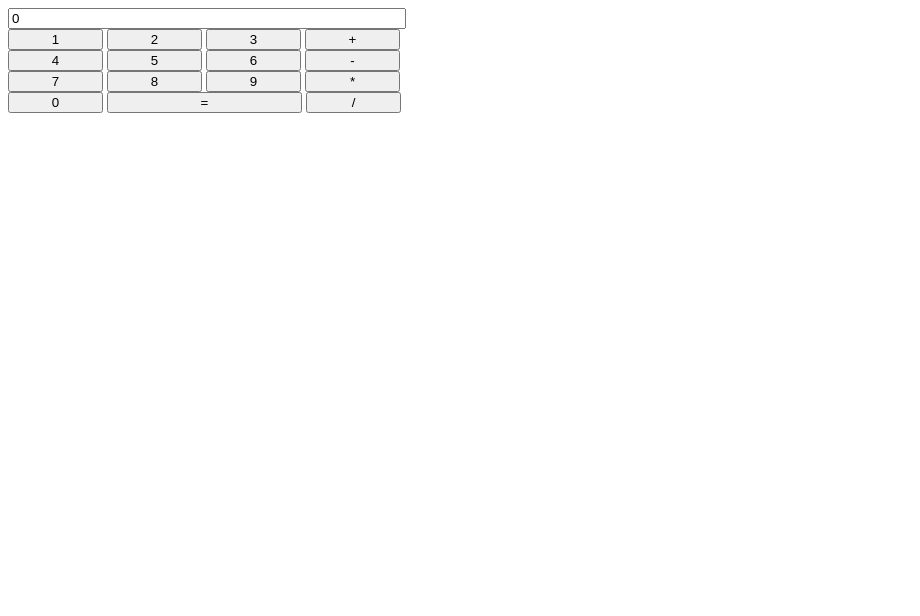
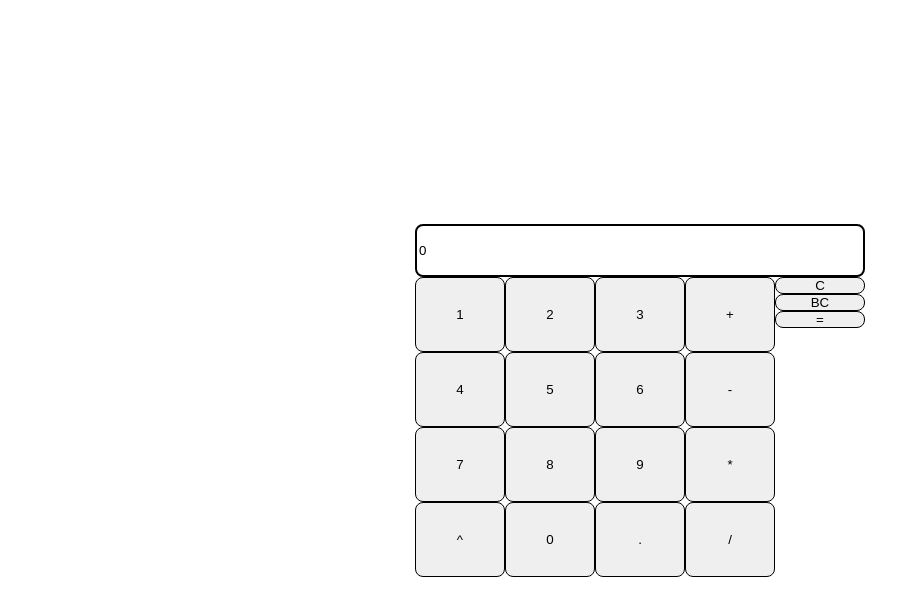
Before and after one commit to OdearOgy/gitTest, a plain HTML site: page index.html in a window 1280 px wide. Shown: the whole page, without its empty margins (0-920 px from the left). Drawn offline with Linux system fonts and the light colour scheme.

Commit message:
Add new features

```diff
--- a/index.html
+++ b/index.html
@@ -4,9 +4,12 @@
     <link rel="stylesheet" type="text/css" href="styles.css" />
   </head>
   <body>
+    <div class="main">
         <input id="expression-field" type="text" value="0" class="text" />
+    <div class="keypad">
+      <div class="numpad">
         <div class="button-group">
-      <button id="btn-1">1</button>
+          <button>1</button>
           <button>2</button>
           <button>3</button>
           <button>+</button>
@@ -24,9 +27,20 @@
           <button>*</button>
         </div>
         <div class="button-group">
+          <button id="power">^</button>
           <button>0</button>
+          <button>.</button>
+          <button>/</button>
+        </div>
+      </div>
+      <div class="opera">
+        <div class="button-group">
+          <button id="clear">C</button>
+          <button id="backspace">BC</button>
           <button class="long-button" id = "equals">=</button>
-      <button>/</button>
+        </div>
+      </div>
+    </div>
   </div>
   <script src="script.js" type="text/javascript"></script>
   </body>
--- a/script.js
+++ b/script.js
@@ -1,9 +1,18 @@
+const textField = document.getElementById("expression-field");
+const buttons = document.querySelectorAll(".button-group button");
+const equalsButton = document.getElementById("equals");
+const clearButton = document.getElementById("clear");
+const backSpace = document.getElementById("backspace");
+const powerFunc = document.getElementById("power");
+
+
 const calculateTerm = term => {
-  // let result = 0;
   let numbers = [];
   term.split("*").forEach(elm => {
     numbers = [ ...numbers, ...elm.split("/")]
   });
+
+
   let result = 1;
   numbers.forEach(currentNumber => {
     const splittedNumber = term.split(currentNumber)[0];
@@ -18,11 +27,14 @@ const calculateTerm = term => {
   return result;
 }
 
+
 const calculateResult = expression => {
   let terms = [];
 expression.split("+").forEach(elm => {
   terms = [ ...terms, ...elm.split("-")]
 });
+
+
 let result = 0;
 terms.forEach(currentTerm => {
   const splittedTerm = expression.split(currentTerm)[0];
@@ -36,16 +48,26 @@ terms.forEach(currentTerm => {
 })
 return result;
 }
-const button1 = document.getElementById("btn-1");
-const textField = document.getElementById("expression-field");
-const buttons = document.querySelectorAll('.button-group button:not(.long-button)');
-const equalsButton = document.getElementById("equals");
+
+
+backSpace.addEventListener("click", event => {
+  textField.value = textField.value.substring(0, textField.value.length - 1);
+})
+
+
+clearButton.addEventListener("click", event => {
+  textField.value = 0;
+})
+
+
 buttons.forEach(currentButton => {
   currentButton.addEventListener('click', event => {
+    if (!currentButton.id) {
     if (textField.value === '0') {
       textField.value = currentButton.innerText;
     } else {
       textField.value += currentButton.innerText;
+    }
     }
   })
 })
@@ -53,3 +75,5 @@ buttons.forEach(currentButton => {
 equalsButton.addEventListener("click", event => {
   textField.value = calculateResult(textField.value);
 })
+
+//add power function
--- a/styles.css
+++ b/styles.css
@@ -1,15 +1,62 @@
-.button-group {
-  width: 400px;
+html, body {
+  display: flex;
+  justify-content: center;
+  align-items: center;
+  /*flex-flow: column nowrap;*/
+  width: 100%;
+  height: 100%;
+}
+
+.main {
+  display: flex;
+  flex-direction: column;
+  width: 450px;
+}
+
+.keypad {
+  display: flex;
+}
+
+.numpad {
+  flex: 4;
+}
+
+.opera {
+  flex: 1;
+}
+
+.numpad .button-group {
+  display: flex;
+  justify-content: space-between;
+}
+
+.opera .button-group {
+  display: flex;
+  flex-direction: column;
+  /*flex-wrap: wrap;*/
+  justify-content: space-between;
 }
 
 .button-group button {
-  width:  95px;
+  display: flex;
+  justify-content: center;
+  align-items: center;
+  height: 75px;
+  border: 1px solid black;
+  border-radius: 8px;
+  padding: 0px;
+  margin: 0px;
+  flex: 1;
 }
 
 .button-group .long-button {
-  width: 195px;
+  height: 150px;
 }
 
 .text {
-  width: 390px;
+  width: auto;
+  height: 45px;
+  border-radius: 8px;
+  border: 2px solid black;
+  padding: 2px;
 }
```
Lines whose indentation alone changed are shown as unchanged.
